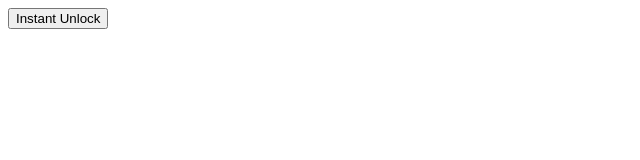
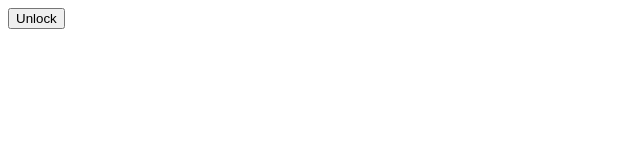
Before and after one commit to tshuenhau/autogatePi, a React (Create React App) app in the folder frontend/: page / in a window 1280 px wide. Shown: the top 160 px of the page, without its empty margins (0-640 px from the left). Built offline with nearby package versions, Linux system fonts and the light colour scheme.

Commit message:
test cronjob

```diff
--- a/frontend/src/App.js
+++ b/frontend/src/App.js
@@ -2,7 +2,7 @@ import { Route, Switch } from "react-router-dom";
 import * as api from "./api";
 
 function App() {
-  return <button onClick={api.instant}>Instant Unlock</button>;
+  return <button onClick={api.instant}>Unlock</button>;
 }
 
 export default App;
```
